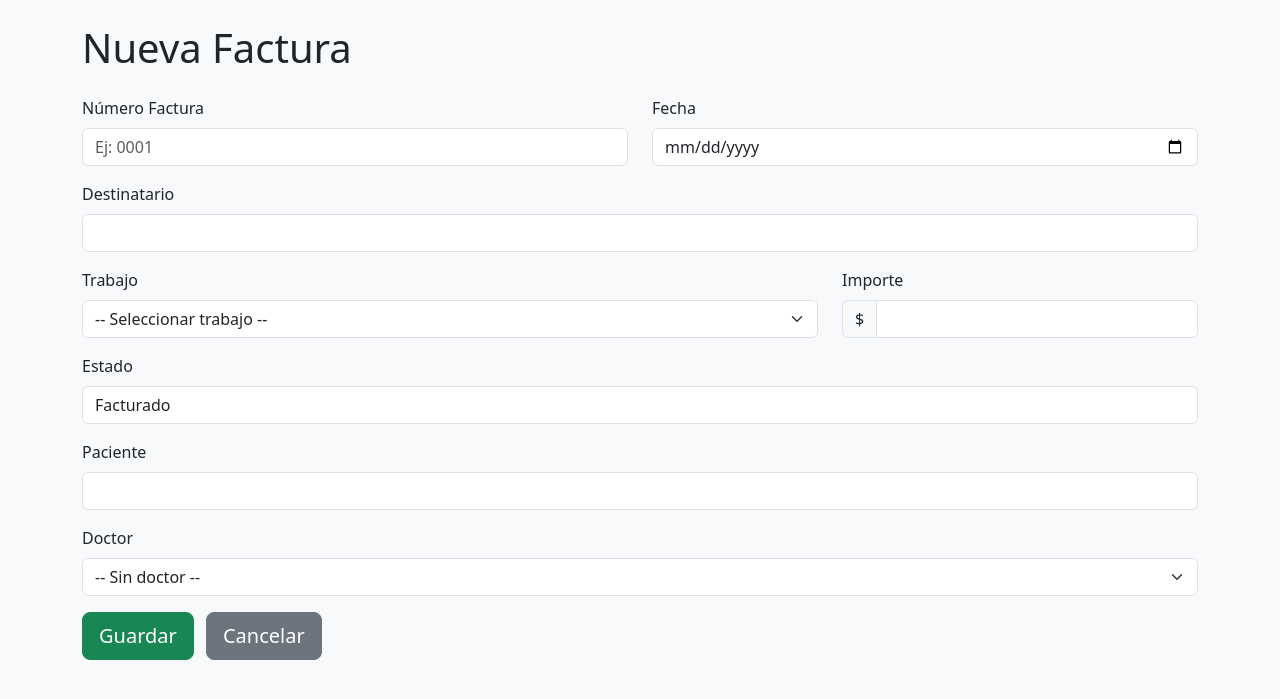
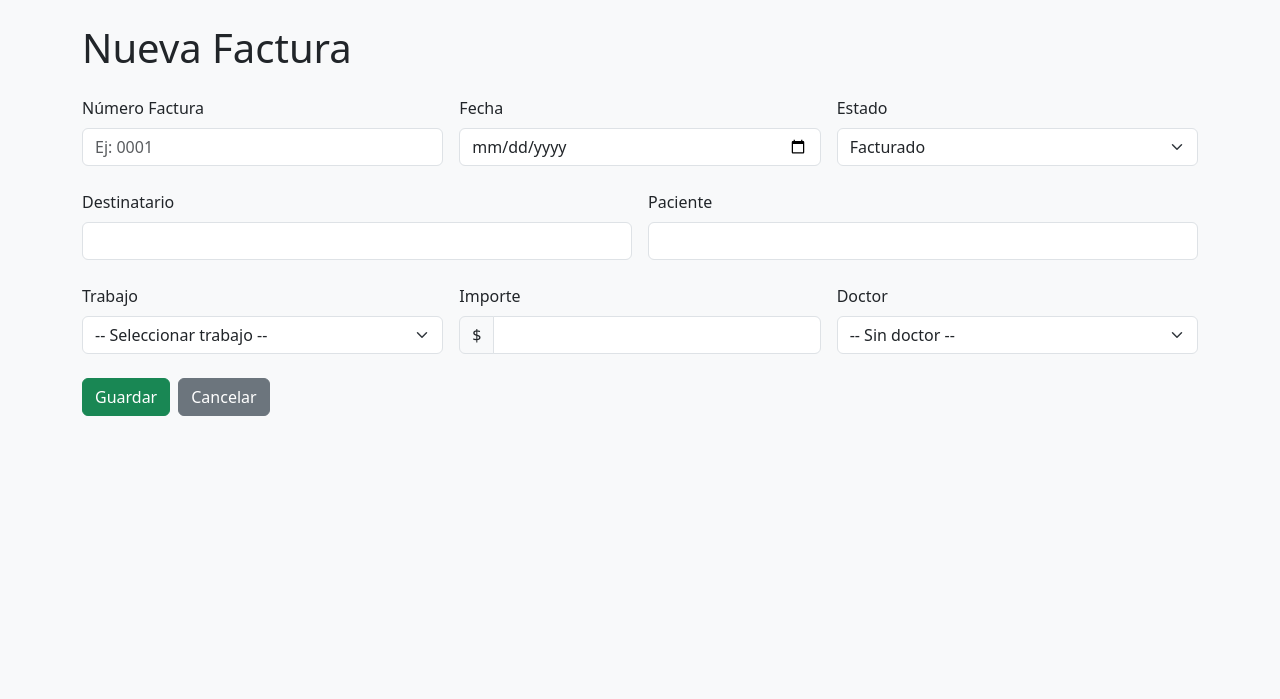
Before and after one commit to raizen1987/lab-dental, a Flask app: page /facturacion/agregar in a window 1280 px wide. Shown: the part 62-761 px from the top of the page. Run offline with Flask 3, Linux system fonts and the light colour scheme; a user stored in the database is signed in.

Commit message:
Update factura_form.html

```diff
--- a/templates/factura_form.html
+++ b/templates/factura_form.html
@@ -5,22 +5,34 @@
 
 <form method="POST">
     {{ form.hidden_tag() }}
-    <div class="row">
-        <div class="col-md-6 mb-3">
+    <div class="row g-3">
+        <div class="col-md-4">
             {{ form.numero_factura.label(class="form-label") }}
             {{ form.numero_factura(class="form-control", placeholder="Ej: 0001") }}
         </div>
-        <div class="col-md-6 mb-3">
+        <div class="col-md-4">
             {{ form.fecha.label(class="form-label") }}
             {{ form.fecha(class="form-control", type="date") }}
         </div>
+        <div class="col-md-4">
+            {{ form.estado.label(class="form-label") }}
+            {{ form.estado(class="form-select") }}
         </div>
-    <div class="mb-3">
+    </div>
+
+    <div class="row g-3 mt-2">
+        <div class="col-md-6">
             {{ form.destinatario.label(class="form-label") }}
             {{ form.destinatario(class="form-control") }}
         </div>
-    <div class="row">
-        <div class="col-md-8 mb-3">
+        <div class="col-md-6">
+            {{ form.paciente.label(class="form-label") }}
+            {{ form.paciente(class="form-control") }}
+        </div>
+    </div>
+
+    <div class="row g-3 mt-2">
+        <div class="col-md-4">
             {{ form.trabajo.label(class="form-label") }}
             <select name="trabajo" id="trabajo" class="form-select" required>
                 <option value="">-- Seleccionar trabajo --</option>
@@ -31,23 +43,14 @@
                 {% endfor %}
             </select>
         </div>
-        <div class="col-md-4 mb-3">
+        <div class="col-md-4">
             {{ form.importe.label(class="form-label") }}
             <div class="input-group">
                 <span class="input-group-text">$</span>
                 {{ form.importe(class="form-control", readonly=True) }}
             </div>
         </div>
-    </div>
-    <div class="mb-3">
-        {{ form.estado.label(class="form-label") }}
-        {{ form.estado(class="form-control", placeholder="Ej: FACTURADO") }}
-    </div>
-    <div class="mb-3">
-        {{ form.paciente.label(class="form-label") }}
-        {{ form.paciente(class="form-control") }}
-    </div>
-    <div class="mb-3">
+        <div class="col-md-4">
             {{ form.doctor.label(class="form-label") }}
             <select name="doctor" class="form-select">
                 <option value="0">-- Sin doctor --</option>
@@ -58,24 +61,19 @@
                 {% endfor %}
             </select>
         </div>
-    {{ form.submit(class="btn btn-success btn-lg") }}
-    <a href="{{ url_for('facturacion') }}" class="btn btn-secondary btn-lg ms-2">Cancelar</a>
+    </div>
+
+    <div class="mt-4 d-flex gap-2">
+        {{ form.submit(class="btn btn-success") }}
+        <a href="{{ url_for('facturacion') }}" class="btn btn-secondary">Cancelar</a>
+    </div>
 </form>
 
 <script>
-document.addEventListener('DOMContentLoaded', function() {
-    const trabajoSelect = document.getElementById('trabajo');
-    const importeInput = document.querySelector('input[name="importe"]');
-
-    trabajoSelect.addEventListener('change', function() {
-        const selectedOption = this.options[this.selectedIndex];
-        const precio = selectedOption.getAttribute('data-precio') || '0.00';
-        importeInput.value = parseFloat(precio).toFixed(2);
-    });
-
-    if (trabajoSelect.value) {
-        trabajoSelect.dispatchEvent(new Event('change'));
-    }
+document.getElementById('trabajo').addEventListener('change', function() {
+    const option = this.options[this.selectedIndex];
+    const precio = option.getAttribute('data-precio') || '0.00';
+    document.querySelector('input[name="importe"]').value = parseFloat(precio).toFixed(2);
 });
 </script>
 {% endblock %}
```
Lines whose indentation alone changed are shown as unchanged.
